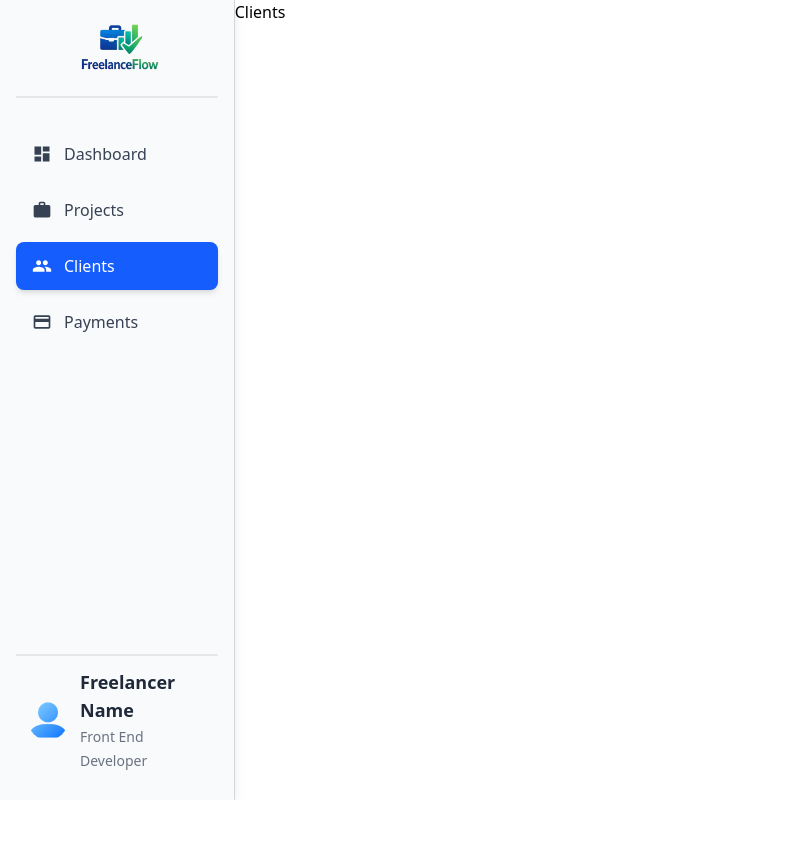
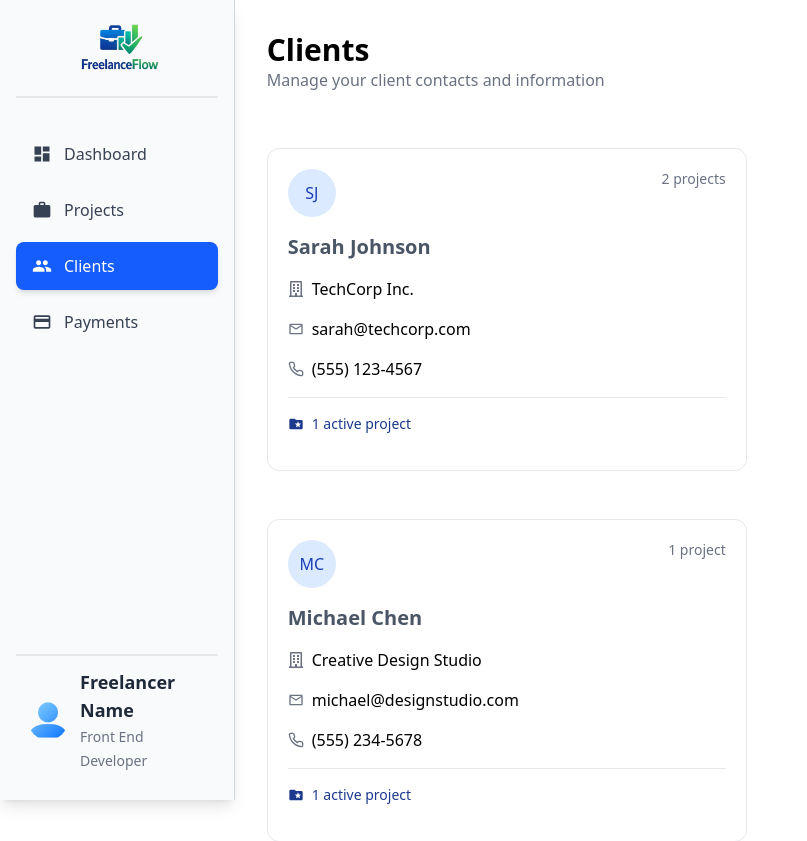
Before and after one commit to mohibkhan2001/Freelance-Flow, a React (Vite) app: page /clients in a window 1280 px wide. Shown: the top 841 px of the page, without its empty margins (0-807 px from the left). Before the commit the page ends 800 px from the top, so only its background shows below. Built offline with nearby package versions, Linux system fonts and the light colour scheme.

Commit message:
Add client management components and update styles

```diff
--- /dev/null
+++ b/src/components/clients/ClientCardsGrid.jsx
@@ -0,0 +1,10 @@
+import React from "react";
+import ClientsCard from "./ClientsCard";
+
+const ClientCardsGrid = () => {
+  return <div className="py-4 flex-1 client_grid">
+    <ClientsCard/>
+  </div>;
+};
+
+export default ClientCardsGrid;
--- /dev/null
+++ b/src/components/clients/ClientsCard.jsx
@@ -0,0 +1,107 @@
+import React from "react";
+import { FaRegBuilding } from "react-icons/fa";
+import { MdOutlineEmail, MdFolderSpecial } from "react-icons/md";
+import { FiPhone } from "react-icons/fi";
+
+const ClientsCard = () => {
+  const clients = [
+    {
+      id: 1,
+      ClientLogo: "SJ",
+      ClientName: "Sarah Johnson",
+      ClientCompany: "TechCorp Inc.",
+      ClientEmail: "sarah@techcorp.com",
+      ClientPhone: "(555) 123-4567",
+      TotalProjects: 2,
+      ActiveProjects: 1,
+    },
+    {
+      id: 2,
+      ClientLogo: "MC",
+      ClientName: "Michael Chen",
+      ClientCompany: "Creative Design Studio",
+      ClientEmail: "michael@designstudio.com",
+      ClientPhone: "(555) 234-5678",
+      TotalProjects: 1,
+      ActiveProjects: 1,
+    },
+    {
+      id: 3,
+      ClientLogo: "ER",
+      ClientName: "Emily Rodriguez",
+      ClientCompany: "Startup Ventures",
+      ClientEmail: "emily@startup.io",
+      ClientPhone: "(555) 345-6789",
+      TotalProjects: 1,
+      ActiveProjects: 0,
+    },
+    {
+      id: 4,
+      ClientLogo: "DK",
+      ClientName: "David Kim",
+      ClientCompany: "E-Commerce Solutions",
+      ClientEmail: "david@ecommerce.com",
+      ClientPhone: "(555) 456-7890",
+      TotalProjects: 1,
+      ActiveProjects: 0,
+    },
+  ];
+  return (
+    <div className="flex flex-wrap items-center gap-12">
+      {clients.map((client) => {
+        return (
+          <div
+            key={client.id}
+            className="client_card w-120 rounded-xl border border-gray-200  p-5  h-fit hover:shadow-xl transition-all duration-100"
+          >
+            <div className="client_logo w-12 h-12 flex items-center justify-center rounded-full text-md  font-medium uppercase text-blue-800 bg-blue-100">
+              {client.ClientLogo}
+            </div>
+
+            <div className="client_name font-semibold text-xl text-gray-600">
+              <h2>{client.ClientName}</h2>
+            </div>
+            <div className="client_company flex items-center gap-2">
+              <FaRegBuilding className="inline text-gray-500" />
+              <span>{client.ClientCompany}</span>
+            </div>
+            <div className="client_email flex items-center gap-2">
+              <MdOutlineEmail className="inline text-gray-500" />
+              <span>{client.ClientEmail}</span>
+            </div>
+            <div className="client_phone flex items-center gap-2">
+              <FiPhone className="inline text-gray-500" />
+              <span>{client.ClientPhone}</span>
+            </div>
+
+            <div className="client_total text-nowrap text-sm font-medium text-gray-500 text-right">
+              <span>
+                {client.TotalProjects}{" "}
+                {client.TotalProjects === 1 ? "project" : "projects"}
+              </span>
+            </div>
+
+            <div
+              className={`client_active w-full flex items-center gap-2 py-4
+  ${
+    client.ActiveProjects
+      ? "border-t border-gray-200 text-blue-900"
+      : "opacity-0"
+  }`}
+            >
+              <MdFolderSpecial className="text-md" />
+              <span className="text-sm">
+                {client.ActiveProjects}{" "}
+                {client.ActiveProjects === 1
+                  ? "active project"
+                  : "active projects"}
+              </span>
+            </div>
+          </div>
+        );
+      })}
+    </div>
+  );
+};
+
+export default ClientsCard;
--- a/src/components/projects/ProjectsCard.jsx
+++ b/src/components/projects/ProjectsCard.jsx
@@ -105,7 +105,7 @@ const ProjetcsCard = ({ selectedFilter }) => {
             </div>
           </div>
         );
-      })}
+      })};
     </div>
   );
 };
--- a/src/index.css
+++ b/src/index.css
@@ -9,8 +9,48 @@ grid-row-gap: 0px;
   gap: 1rem;
 }
 
-.project_title_company { grid-area: 1 / 1 / 1 / 5; }
-.project_status { grid-area: 1 / 5 / 1 / 6; }
-.project_description { grid-area: 3 / 1 / 3 / 6; }
-.project_progress { grid-area: 4 / 1 / 5 / 6; }
-.project_time_payment { grid-area: 5 / 1 / 6 / 6; }
+.project_title_company {
+  grid-area: 1 / 1 / 1 / 5;
+}
+.project_status {
+  grid-area: 1 / 5 / 1 / 6;
+}
+.project_description {
+  grid-area: 3 / 1 / 3 / 6;
+}
+.project_progress {
+  grid-area: 4 / 1 / 5 / 6;
+}
+.project_time_payment {
+  grid-area: 5 / 1 / 6 / 6;
+}
+.client_card {
+  display: grid;
+  grid-template-columns: repeat(5, 1fr);
+  grid-auto-rows: auto;
+  grid-column-gap: 0px;
+  grid-row-gap: 0px;
+  gap: 1rem;
+}
+
+.client_logo {
+  grid-area: 1 / 1 / 2 / 5;
+}
+.client_name {
+  grid-area: 2 / 1 / 3 / 5;
+}
+.client_company {
+  grid-area: 3 / 1 / 4 / 5;
+}
+.client_email {
+  grid-area: 4 / 1 / 5 / 5;
+}
+.client_phone {
+  grid-area: 5 / 1 / 6 / 5;
+}
+.client_total {
+  grid-area: 1 / 5 / 5 / 6;
+}
+.client_active {
+  grid-area: 6 / 1 / 7 / 6;
+}
--- a/src/pages/Clients.jsx
+++ b/src/pages/Clients.jsx
@@ -1,8 +1,13 @@
 import React from 'react'
+import Header from '../components/common/Header'
+import ClientCardsGrid from '../components/clients/ClientCardsGrid'
 
 const Clients = () => {
   return (
-    <div>Clients</div>
+    <div className='h-screen w-full p-8 flex flex-col gap-10'>
+      <Header HeaderName={"Clients"} HeaderDescription={"Manage your client contacts and information"}/>
+      <ClientCardsGrid/>
+    </div>
   )
 }
 
--- a/src/pages/Dashboard.jsx
+++ b/src/pages/Dashboard.jsx
@@ -5,7 +5,7 @@ import AlertBanner from "../components/dashboard/AlertBanner";
 import DashboardContent from "../components/dashboard/DashboardContent";
 
 const Dashboard = () => {
-  return <div className="w-full h-screen py-6 px-8">
+  return <div className="w-full h-screen p-8">
     <Header HeaderName={"Dashboard"} HeaderDescription={"Welcome back! Here's your project overview."}/>
     <StatsGrid/>
     <AlertBanner/>
```
Lines whose indentation alone changed are shown as unchanged.
